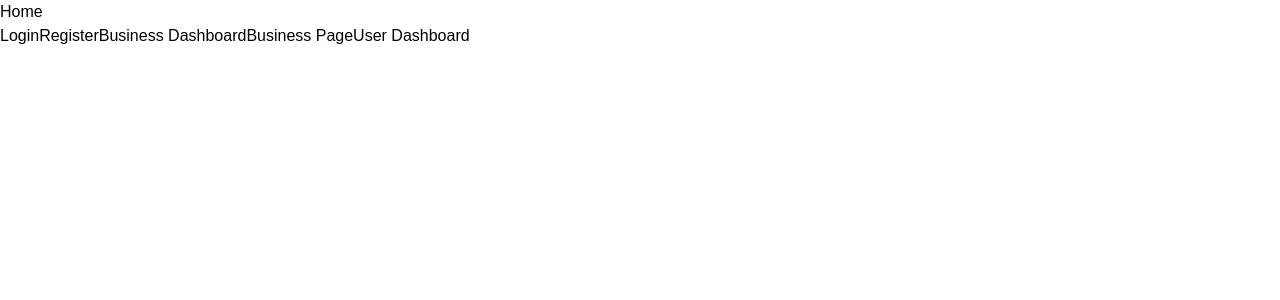
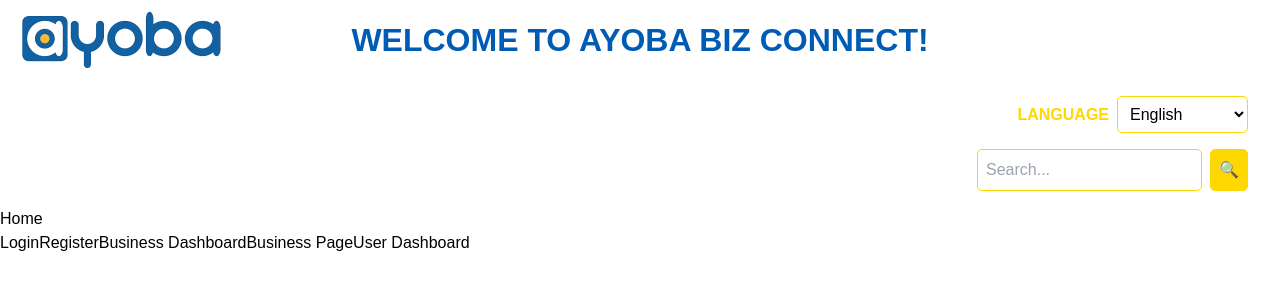
Before and after one commit to Nolu-M/AyobaHackathon, a React (Vite) app: page / in a window 1280 px wide. Shown: the top 300 px of the page. Built offline with nearby package versions, Linux system fonts and the light colour scheme.

Commit message:
home page

```diff
--- a/src/pages/Home.jsx
+++ b/src/pages/Home.jsx
@@ -1,10 +1,79 @@
 import { Link } from "react-router-dom"
+import AyobaLogo from '../assets/ayoba-logo.png'
+import { useState } from "react";
+
+const translations = {
+  en: {
+    welcome: "WELCOME TO AYOBA BIZ CONNECT!",
+    language: "LANGUAGE",
+    searchPlaceholder: "Search...",
+    bizhub: "BIZ",
+    hub: "HUB",
+    categories: ['SPORTS', 'BEAUTY', 'ENTERTAINMENT', 'FURNITURE', 'FASHION', 'EDUCATIONAL']
+  },
+  // Other translations...
+  zu: {
+    welcome: "SIYAKWAMUKELA KU AYOBA BIZ CONNECT!",
+    language: "ULIMI",
+    searchPlaceholder: "Sesha...",
+    bizhub: "BIZ",
+    hub: "HUB",
+    categories: ['EZEMIDLALO', 'UBUHLE', 'OKWEMIDLALO', 'IFANITHA', 'IMFASHINI', 'IMFUNDO']
+  }
+};
 
 
 
 const Home = () => {
+  const [selectedLanguage, setSelectedLanguage] = useState('en');
+
+
+
+  const handleLanguageChange = (event) => {
+    setSelectedLanguage(event.target.value);
+  };
+
+
   return (
     <div>
+       <div style={styles.container}>
+      <header style={styles.header}>
+        <div style={styles.logoContainer}>
+          <Link to="/"><img
+            src={AyobaLogo} // Update with the correct path to your logo
+            alt="Ayoba Logo"
+            style={styles.logo}
+          /></Link>
+        </div>
+        <h1 style={styles.title}>{translations[selectedLanguage].welcome}</h1>
+      </header>
+      <div style={styles.languageSearchContainer}>
+        <div style={styles.languageContainer}>
+          <span style={styles.languageText}>{translations[selectedLanguage].language}</span>
+          <select value={selectedLanguage} onChange={handleLanguageChange} style={styles.languageDropdown}>
+            <option value="en">English</option>
+            <option value="af">Afrikaans</option>
+            <option value="am">Amharic</option>
+            <option value="ha">Hausa</option>
+            <option value="lg">Luganda</option>
+            <option value="rw">Kinyarwanda</option>
+            <option value="so">Somali</option>
+            <option value="st">Sesotho</option>
+            <option value="sw">Swahili</option>
+            <option value="ts">Tsonga</option>
+            <option value="tn">Setswana</option>
+            <option value="ve">Venda</option>
+            <option value="xh">Xhosa</option>
+            <option value="yo">Yoruba</option>
+            <option value="zu">Zulu</option>
+          </select>
+        </div>
+        <div style={styles.searchContainer}>
+          <input type="text" placeholder={translations[selectedLanguage].searchPlaceholder} style={styles.searchInput} />
+          <button style={styles.searchButton}>🔍</button>
+        </div>
+      </div>
+    </div>
       <h1>Home</h1>
       <Link to='/user-dashboard'>Login</Link>
       <Link to='/user-dashboard'>Register</Link>
@@ -15,4 +84,146 @@
   )
 }
 
+const styles = {
+  container: {
+    backgroundColor: '#ffffff',
+    fontFamily: 'Arial, sans-serif'
+  },
+  header: {
+    display: 'flex',
+    justifyContent: 'center',
+    alignItems: 'center',
+    padding: '1em 2em',
+    backgroundColor: '#ffffff',
+    color: '#005bb5',
+    position: 'relative'
+  },
+  logoContainer: {
+    position: 'absolute',
+    left: '1em',
+    display: 'flex',
+    alignItems: 'center'
+  },
+  logo: {
+    height: '60px',
+    marginRight: '1em'
+  },
+  title: {
+    margin: '0',
+    fontSize: '2em',
+    fontWeight: 'bold'
+  },
+  languageSearchContainer: {
+    display: 'flex',
+    flexDirection: 'column',
+    alignItems: 'flex-end',
+    padding: '1em 2em',
+    backgroundColor: '#ffffff',
+    color: '#ffd700'
+  },
+  languageContainer: {
+    display: 'flex',
+    alignItems: 'center',
+    marginBottom: '1em'
+  },
+  languageText: {
+    fontSize: '1em',
+    fontWeight: 'bold',
+    marginRight: '0.5em'
+  },
+  languageDropdown: {
+    padding: '0.5em',
+    borderRadius: '5px',
+    border: '1px solid #ffd700',
+    backgroundColor: '#fff',
+    color: '#000',
+    outline: 'none'
+  },
+  searchContainer: {
+    display: 'flex',
+    alignItems: 'center'
+  },
+  searchInput: {
+    padding: '0.5em',
+    borderRadius: '5px',
+    border: '1px solid #ffd700',
+    outline: 'none',
+    marginRight: '0.5em'
+  },
+  searchButton: {
+    padding: '0.5em',
+    border: '1px solid #ffd700',
+    backgroundColor: '#ffd700',
+    color: '#ffffff',
+    cursor: 'pointer',
+    borderRadius: '5px'
+  },
+  mainContent: {
+    display: 'flex',
+    padding: '2em',
+    gap: '2em'
+  },
+  bizHubContainer: {
+    backgroundColor: '#005bb5',
+    padding: '1em',
+    borderRadius: '10px',
+    color: '#ffffff',
+    flex: '1'
+  },
+  bizHubTitle: {
+    fontSize: '2em',
+    marginBottom: '1em',
+    color: '#ffd700'
+  },
+  hubTitle: {
+    color: '#ffffff'
+  },
+  categoriesList: {
+    listStyleType: 'none',
+    padding: '0'
+  },
+  categoryItem: {
+    fontSize: '1.2em',
+    marginBottom: '0.5em',
+    cursor: 'pointer',
+    transition: 'color 0.3s',
+  },
+  advertisementContainer: {
+    backgroundColor: '#005bb5',
+    display: 'flex',
+    flexDirection: 'column',
+    flex: '2',
+    gap: '1em',
+    borderRadius: '10px'
+  },
+  adVideo: {
+    width: '100%',
+    borderRadius: '10px',
+    cursor: 'pointer'
+  },
+  videoPlayerContainer: {
+    position: 'fixed',
+    top: '50%',
+    left: '50%',
+    transform: 'translate(-50%, -50%)',
+    zIndex: 1000,
+    backgroundColor: '#000',
+    padding: '10px',
+    borderRadius: '10px'
+  },
+  videoPlayer: {
+    width: '80vw',
+    height: '80vh',
+    borderRadius: '10px'
+  },
+  videoPlayerClose: {
+    position: 'absolute',
+    top: '10px',
+    right: '10px',
+    color: '#fff',
+    fontSize: '1.5em',
+    cursor: 'pointer'
+  }
+};
+
 export default Home
```
